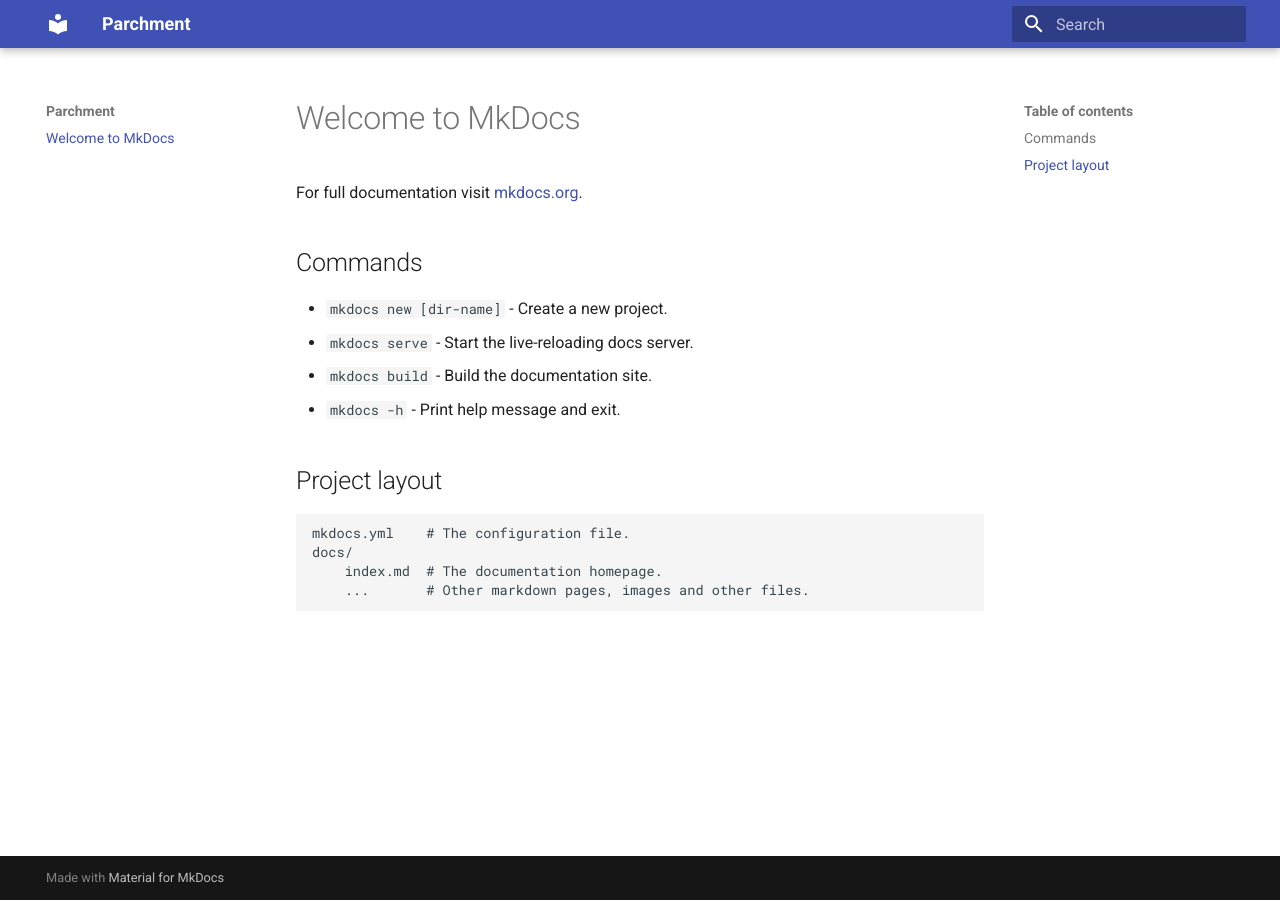
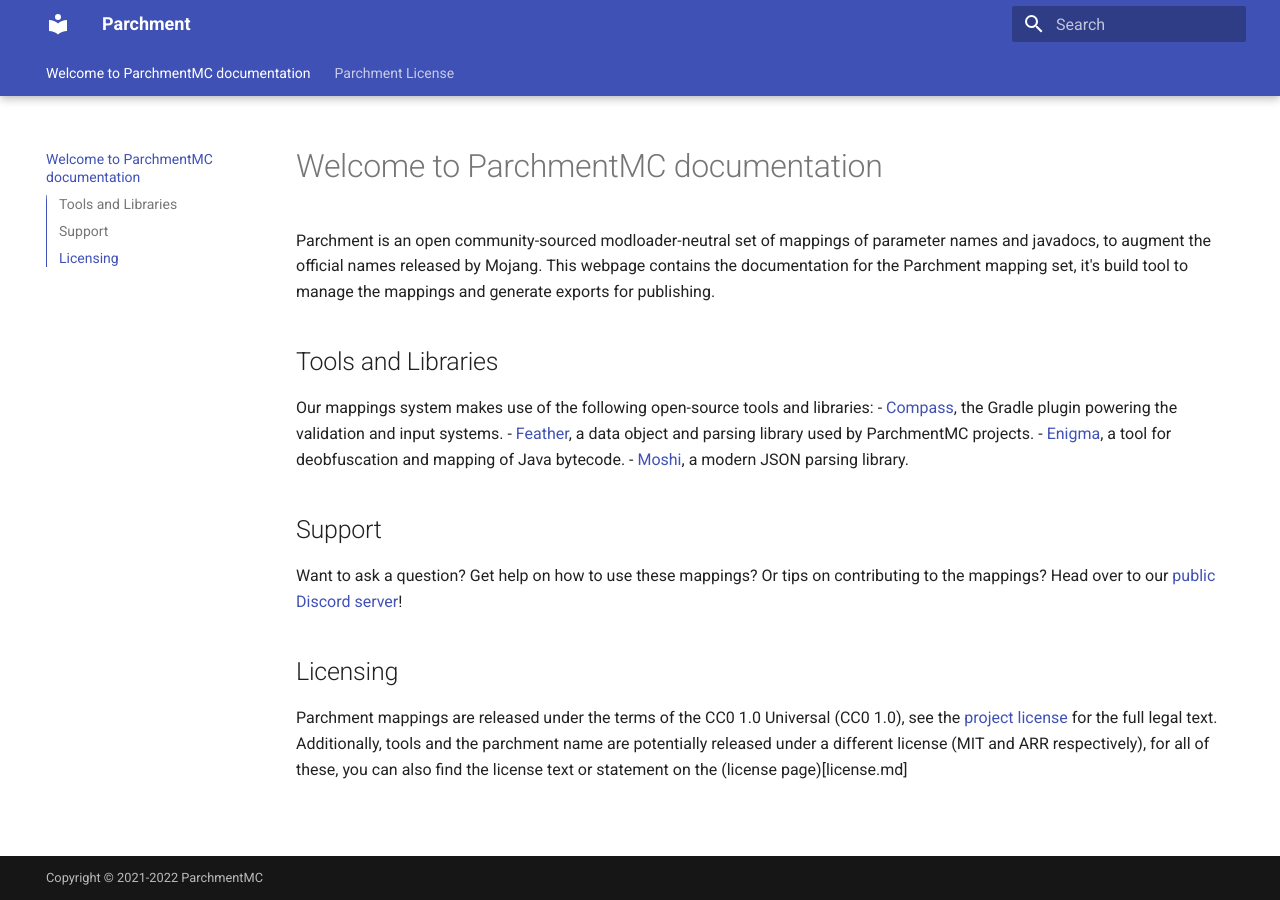
Before and after one commit to ParchmentMC/Documentation, an MkDocs documentation site: the page built from docs/index.md, in a window 1280 px wide. Built offline with MkDocs 1.6.1 and Material for MkDocs 9.7.7, drawn with Linux system fonts in a browser that asks for light colours.

Commit message:
Initial setup + license

```diff
--- a/docs/index.md
+++ b/docs/index.md
@@ -1,17 +1,19 @@
-# Welcome to MkDocs
+# Welcome to ParchmentMC documentation
 
-For full documentation visit [mkdocs.org](https://www.mkdocs.org).
+Parchment is an open community-sourced modloader-neutral set of mappings of parameter names and javadocs, to augment the official names released by Mojang.
+This webpage contains the documentation for the Parchment mapping set, it's build tool to manage the mappings and generate exports for publishing.
 
-## Commands
+## Tools and Libraries
+Our mappings system makes use of the following open-source tools and libraries:
+- [Compass](https://github.com/ParchmentMC/Compass), the Gradle plugin powering the validation and input systems.
+- [Feather](https://github.com/ParchmentMC/Feather), a data object and parsing library used by ParchmentMC projects.
+- [Enigma](https://github.com/FabricMC/enigma), a tool for deobfuscation and mapping of Java bytecode.
+- [Moshi](https://github.com/square/moshi), a modern JSON parsing library.
 
-* `mkdocs new [dir-name]` - Create a new project.
-* `mkdocs serve` - Start the live-reloading docs server.
-* `mkdocs build` - Build the documentation site.
-* `mkdocs -h` - Print help message and exit.
+## Support
+Want to ask a question? Get help on how to use these mappings? Or tips on contributing to the mappings? Head over to
+our [public Discord server](https://discord.parchmentmc.org/)!
 
-## Project layout
-
-    mkdocs.yml    # The configuration file.
-    docs/
-        index.md  # The documentation homepage.
-        ...       # Other markdown pages, images and other files.
+## Licensing
+Parchment mappings are released under the terms of the CC0 1.0 Universal (CC0 1.0), see the [project license](license.md) for the full legal text.
+Additionally, tools and the parchment name are potentially released under a different license (MIT and ARR respectively), for all of these, you can also find the license text or statement on the (license page)[license.md]
--- a/mkdocs.yml
+++ b/mkdocs.yml
@@ -1,3 +1,34 @@
 site_name: Parchment
 theme:
   name: material
+  features:
+    - navigation.instant
+    - navigation.tracking
+    - navigation.tabs
+    - navigation.tabs.sticky
+    - navigation.sections
+    - navigation.prune
+    - toc.integrate
+    - navigation.top
+
+#Parchment MC owns the copyright on the outputted page, source is freely available.
+copyright: Copyright &copy; 2021-2022 ParchmentMC
+
+#For now: No generator marker, not sure if we will stay with this.
+extra:
+  generator: false
+  consent:
+    title: Cookie consent
+    description: >-
+      We use cookies to recognize your repeated visits and preferences, as well
+      as to measure the effectiveness of our documentation and whether users
+      find what they're searching for. With your consent, you're helping us to
+      make our documentation better.
+
+#Markdown extensions
+markdown_extensions:
+  - pymdownx.highlight:
+      anchor_linenums: true
+  - pymdownx.inlinehilite
+  - pymdownx.snippets
+  - pymdownx.superfences
```
Also changed, not shown: docs/license.md (added, +160 -0 lines).
